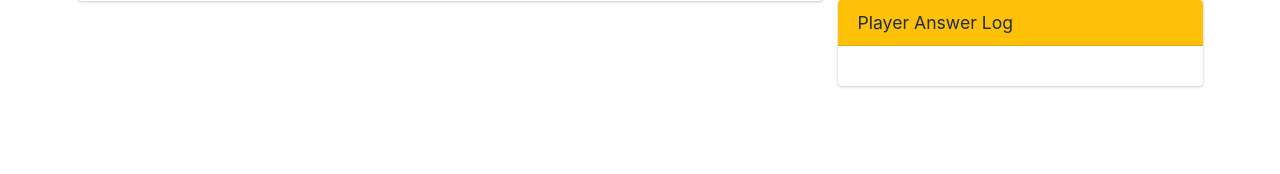
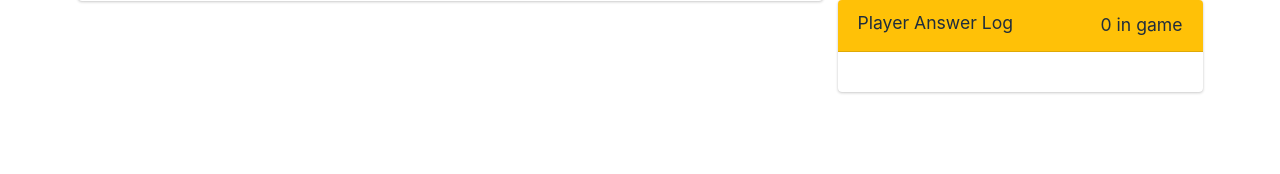
Before and after one commit to scaratozzolo/TriviaWebApp, a Flask app: page /game/1/host in a window 1280 px wide. Shown: the part 126-300 px from the top of the page. Run offline with Flask 2, Linux system fonts and the light colour scheme; the visitor is signed in with stand-in values (Sample User, id 1); data that the repository does not hold is empty; some libraries are stand-ins or nearby versions.

Commit message:
host can see num players in game

```diff
--- a/app/templates/host_dash.html
+++ b/app/templates/host_dash.html
@@ -134,7 +134,10 @@
           <div class="card card-warning">
 
               <div class="card-header">
-                <h1 class="card-title">Player Answer Log</h1>
+                <h1 class="card-title">
+                  <div>Player Answer Log</div>
+                </h1>
+                <div class="card-title float-right" id="num-users">{{ game.users|length }} in game</div>
               </div>
               <!-- /.card-header -->
 
@@ -216,6 +219,17 @@
 
     });
 
+    socket.on('playerJoinGame', function (json) {
+
+      $("#num-users").html(json.num_players + " in game")
+
+    });
+
+    socket.on('playerLeftGame', function (json) {
+
+      $("#num-users").html(json.num_players + " in game")
+
+    });
 
 
     function startRound(round){
```
Also changed, not shown: app/socket_events.py (+5 -5 lines).
